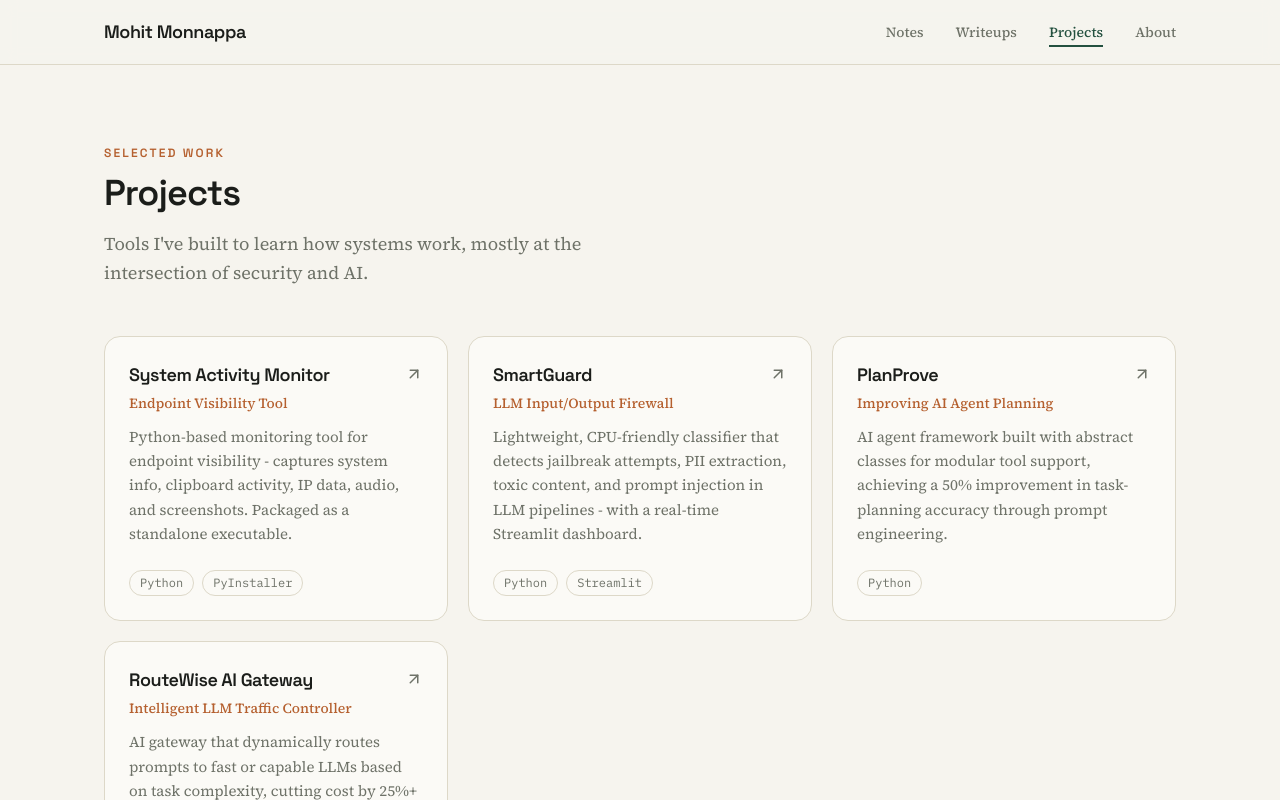
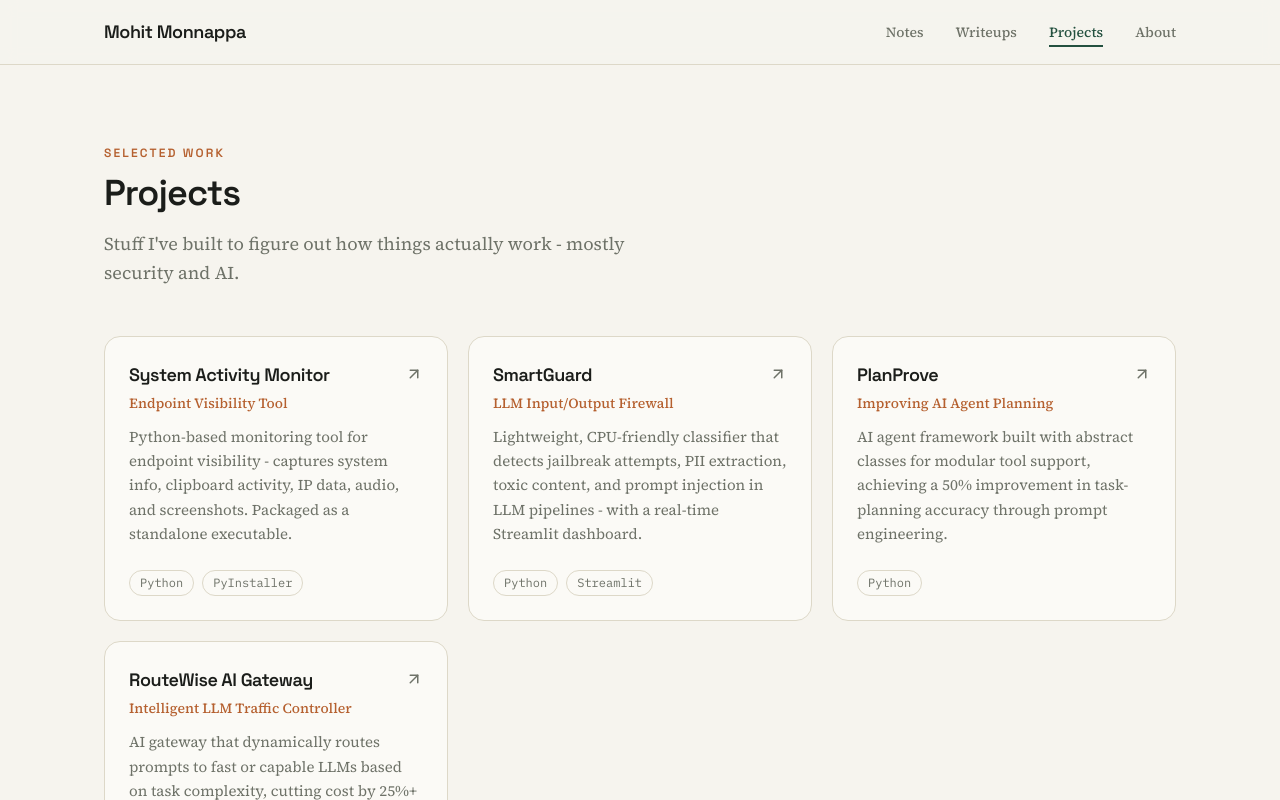
Before and after one commit to mohitmonnappa/personal-website, a Next.js app: page /projects in a window 1280 px wide. Shown: the top 800 px of the page. Built offline with nearby package versions, Linux system fonts and the light colour scheme.

Commit message:
Update projects page description

```diff
--- a/src/app/projects/page.tsx
+++ b/src/app/projects/page.tsx
@@ -14,7 +14,7 @@ export default function ProjectsPage() {
       <PageHeader
         eyebrow="Selected work"
         title="Projects"
-        description="Tools I've built to learn how systems work, mostly at the intersection of security and AI."
+        description="Stuff I've built to figure out how things actually work - mostly security and AI."
       />
 
       <div className="mb-20 grid gap-5 sm:grid-cols-2 lg:grid-cols-3">
```
